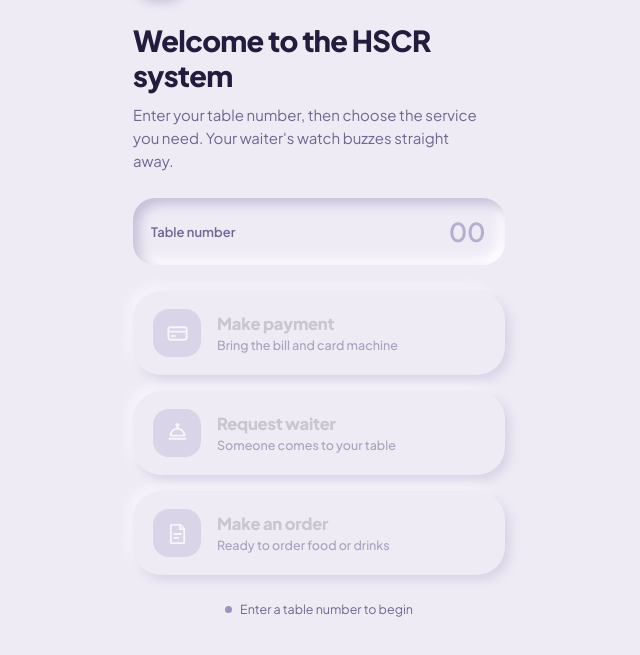
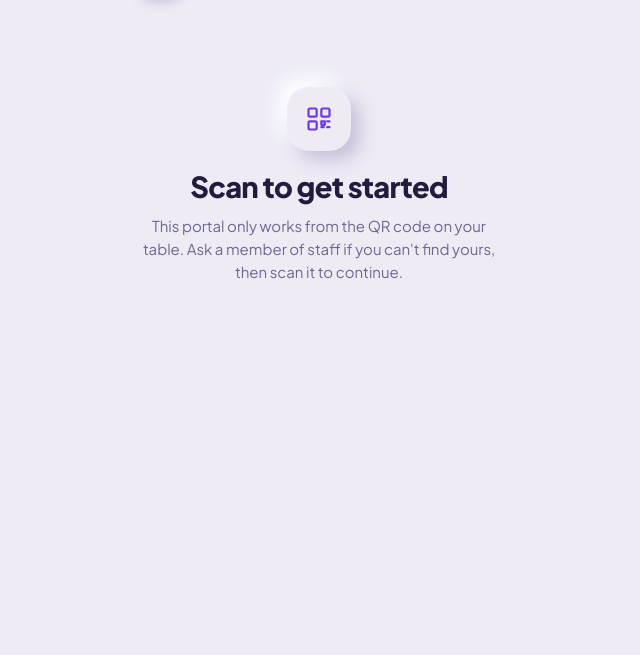
Before and after one commit to therealsamuelmk/hscr_system, a plain HTML site: page hscr-portal.html in a window 1280 px wide. Shown: the part 81-736 px from the top of the page, without its empty margins (321-961 px from the left). Drawn offline with Linux system fonts and the light colour scheme.

Commit message:
Gate the portal behind a scanned QR code per table
- Table number now comes only from ?table=N in the URL (set by the QR
  code on that table), never typed in; the field is shown pre-filled
  and disabled
- Visiting the portal without a valid table param shows a
  scan-to-continue error screen instead of the ordering UI
- Add test QR codes for tables 1 and 2, pointing at the live portal

```diff
--- a/hscr-portal.html
+++ b/hscr-portal.html
@@ -80,7 +80,19 @@
   .field input::placeholder{color:#B6AECF;font-weight:600}
   .field input::-webkit-outer-spin-button,.field input::-webkit-inner-spin-button{-webkit-appearance:none;margin:0}
   .field input:focus-visible{outline:none}
+  .field input:disabled{-webkit-text-fill-color:var(--ink);opacity:1;cursor:default}
   .field:focus-within{box-shadow:var(--in-sm), 0 0 0 3px rgba(109,59,228,.35)}
+  .field .lock{flex:none;color:var(--muted);display:flex}
+  .field .lock svg{width:15px;height:15px;stroke:currentColor;fill:none;stroke-width:2;stroke-linecap:round;stroke-linejoin:round;display:block}
+
+  /* ---------- no-access (not scanned from a QR code) ---------- */
+  #noAccess{text-align:center;padding-top:8vh}
+  .noaccess-icon{
+    width:64px;height:64px;border-radius:var(--r-md);background:var(--bg);
+    box-shadow:var(--out);display:grid;place-items:center;margin:0 auto 18px;
+  }
+  .noaccess-icon svg{width:28px;height:28px;stroke:var(--purple);fill:none;stroke-width:1.9;stroke-linecap:round;stroke-linejoin:round}
+  #noAccess p{margin:10px auto 0;color:var(--muted);font-size:15px;line-height:1.55;max-width:34ch}
 
   /* ---------- service buttons ---------- */
   .services{display:flex;flex-direction:column;gap:16px}
@@ -191,14 +203,18 @@
     </div>
   </div>
 
+  <div id="appContent" hidden>
     <div>
       <h1>Welcome to the HSCR system</h1>
-    <p>Enter your table number, then choose the service you need. Your waiter's watch buzzes straight away.</p>
+      <p>Choose the service you need for your table. Your waiter's watch buzzes straight away.</p>
     </div>
 
     <div class="field" id="field">
       <label for="table">Table number</label>
-    <input id="table" type="number" inputmode="numeric" min="1" max="2" placeholder="00" autocomplete="off" />
+      <span class="lock" aria-hidden="true">
+        <svg viewBox="0 0 24 24"><rect x="5" y="10.5" width="14" height="9.5" rx="2"/><path d="M8 10.5V7.5a4 4 0 0 1 8 0v3"/></svg>
+      </span>
+      <input id="table" type="number" inputmode="numeric" min="1" max="2" placeholder="00" autocomplete="off" disabled />
     </div>
 
     <div class="services">
@@ -225,6 +241,15 @@
     </div>
 
     <div class="hint"><span class="dot" id="dot"></span><span id="hint">Enter a table number to begin</span></div>
+  </div>
+
+  <div id="noAccess" hidden>
+    <div class="noaccess-icon" aria-hidden="true">
+      <svg viewBox="0 0 24 24"><rect x="3" y="3" width="7" height="7" rx="1.2"/><rect x="14" y="3" width="7" height="7" rx="1.2"/><rect x="3" y="14" width="7" height="7" rx="1.2"/><path d="M14 14h3v3h-3zM19 14h2M14 19h2M19 19h2"/></svg>
+    </div>
+    <h1>Scan to get started</h1>
+    <p>This portal only works from the QR code on your table. Ask a member of staff if you can't find yours, then scan it to continue.</p>
+  </div>
 </main>
 
 <div class="sheet" id="sheet" role="dialog" aria-modal="true" aria-labelledby="sheetTitle">
@@ -261,31 +286,37 @@ const SERVICES = {
   order:   { watch: 'ORDER REQUEST AT TABLE ',  done: 'A waiter will take your order at table ' }
 };
 
+// ---------------------------------------------------------------------------
+// Table number only ever comes from the QR code on the table (?table=N in
+// the URL) — never typed in. No valid table in the URL means this wasn't
+// opened from a scan, so the ordering UI stays hidden behind an error state.
+function tableFromUrl(){
+  const raw = new URLSearchParams(window.location.search).get('table');
+  const n = parseInt(raw, 10);
+  return (Number.isInteger(n) && n >= 1 && n <= CONFIG.MAX_TABLE) ? n : null;
+}
+
+const qrTable = tableFromUrl();
+document.getElementById('appContent').hidden = !qrTable;
+document.getElementById('noAccess').hidden = !!qrTable;
+
+// Nothing scanned this session — the error card above is the whole story,
+// there's no table-service UI to wire up.
+if (qrTable) {
   const tableInput = document.getElementById('table');
-tableInput.max = CONFIG.MAX_TABLE;
+  tableInput.value = qrTable;
   const field      = document.getElementById('field');
   const buttons    = [...document.querySelectorAll('.svc')];
   const sheet      = document.getElementById('sheet');
   const hint       = document.getElementById('hint');
   const dot        = document.getElementById('dot');
 
-function tableNo(){
-  const n = parseInt(tableInput.value, 10);
-  return (Number.isInteger(n) && n >= 1 && n <= CONFIG.MAX_TABLE) ? n : null;
+  function refresh(){
+    buttons.forEach(b => b.disabled = false);
+    field.classList.add('ready');
+    dot.classList.add('live');
+    hint.textContent = `Table ${qrTable} · connected to the service watch`;
   }
-
-function refresh(){
-  const n = tableNo();
-  buttons.forEach(b => b.disabled = !n);
-  field.classList.toggle('ready', !!n);
-  dot.classList.toggle('live', !!n);
-  hint.textContent = n ? `Table ${n} · connected to the service watch` : 'Enter a table number to begin';
-}
-
-tableInput.addEventListener('input', () => {
-  if (tableInput.value.length > 2) tableInput.value = tableInput.value.slice(0, 2);
-  refresh();
-});
 
   async function sendToWatch(payload){
     if (CONFIG.DEMO) return new Promise(r => setTimeout(r, 900));
@@ -298,23 +329,21 @@ async function sendToWatch(payload){
   }
 
   buttons.forEach(btn => btn.addEventListener('click', async () => {
-  const n = tableNo();
-  if (!n) return;
     const key = btn.dataset.service;
     const svc = SERVICES[key];
-  const message = svc.watch + n;
+    const message = svc.watch + qrTable;
 
     btn.classList.add('sending');
     if (navigator.vibrate) navigator.vibrate(18);
 
     try {
-    await sendToWatch({ table: n, service: key, message, buzz: CONFIG.BUZZ_SECONDS });
+      await sendToWatch({ table: qrTable, service: key, message, buzz: CONFIG.BUZZ_SECONDS });
 
       document.getElementById('watchMsg').textContent = message;
       document.getElementById('watchTime').textContent =
         new Date().toLocaleTimeString([], { hour: '2-digit', minute: '2-digit', hour12: false });
       document.getElementById('sheetTitle').textContent = 'Request sent';
-    document.getElementById('sheetBody').textContent = svc.done + n + '.';
+      document.getElementById('sheetBody').textContent = svc.done + qrTable + '.';
       sheet.classList.add('open');
       document.getElementById('close').focus();
     } catch (err) {
@@ -335,6 +364,7 @@ sheet.addEventListener('click', e => { if (e.target === sheet) sheet.classList.r
   document.addEventListener('keydown', e => { if (e.key === 'Escape') sheet.classList.remove('open'); });
 
   refresh();
+}
 </script>
 </body>
 </html>
```
Also changed, not shown: qr-table-1.png (added), qr-table-2.png (added). Lines whose indentation alone changed are shown as unchanged.
